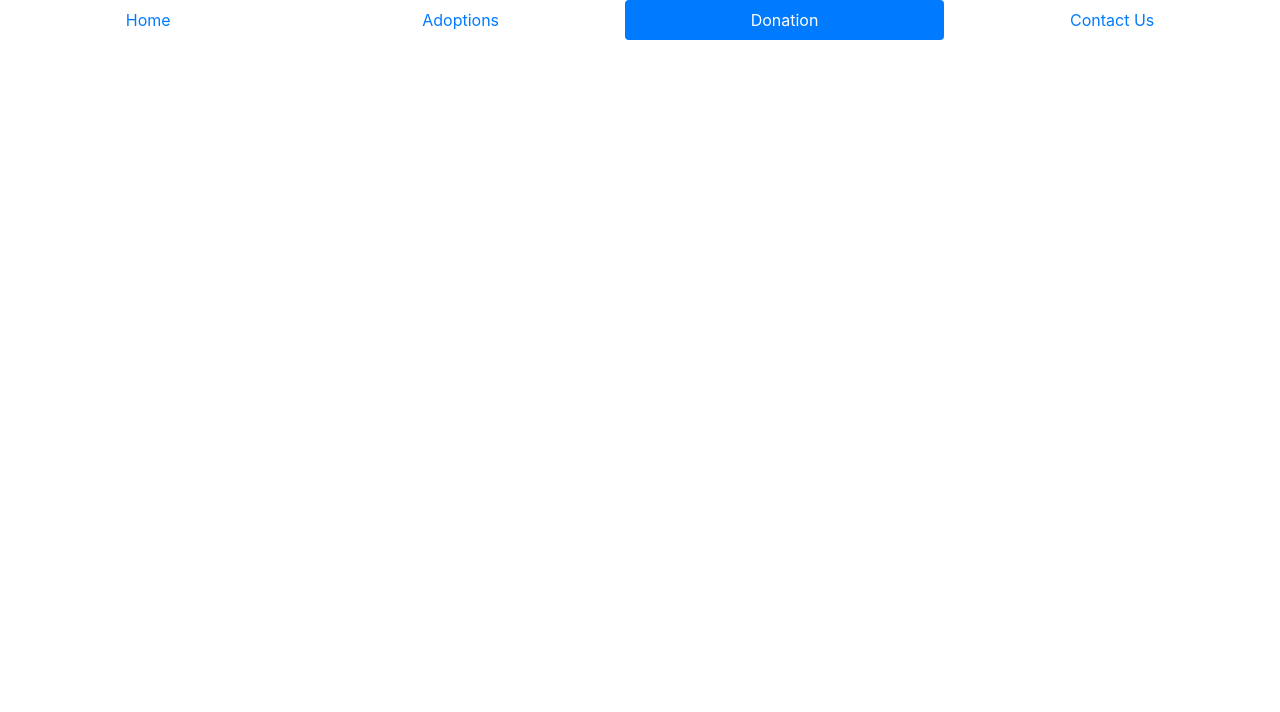
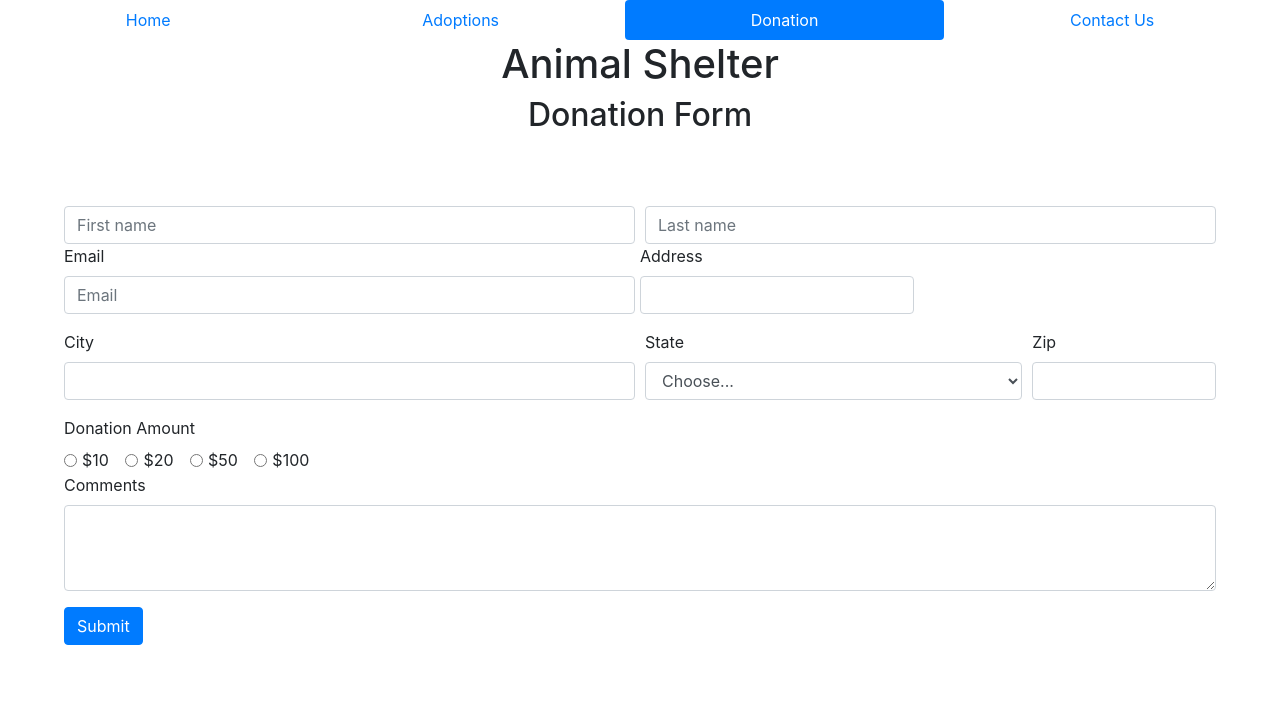
Before and after one commit to EDuarte019/animalshelter, a plain HTML site: page Angelina/donations.html in a window 1280 px wide. Drawn offline with nearby package versions, Linux system fonts and the light colour scheme.

Commit message:
Donations Form

```diff
--- a/Angelina/donations.css
+++ b/Angelina/donations.css
@@ -0,0 +1,17 @@
+@charset "UTF-8";
+
+/* Header Styles */
+h1, h2 {
+    text-align: center;
+}
+
+form {
+    padding: 5%;
+}
+label.donationAmount{
+     display: block;
+}
+
+#inputAddress {
+    width: 100%;
+}
--- a/Angelina/donations.html
+++ b/Angelina/donations.html
@@ -8,6 +8,7 @@
 
     <!-- Bootstrap CSS -->
     <link rel="stylesheet" href="https://stackpath.bootstrapcdn.com/bootstrap/4.3.1/css/bootstrap.min.css" integrity="sha384-ggOyR0iXCbMQv3Xipma34MD+dH/1fQ784/j6cY/iJTQUOhcWr7x9JvoRxT2MZw1T" crossorigin="anonymous">
+  <link rel="stylesheet" href="donations.css">
   </head>
   <body>
         <nav>
@@ -27,6 +28,78 @@
                       </ul>
             </nav>
 
+            <h1>Animal Shelter</h1>
+            <h2>Donation Form</h2>
+
+            <!-- First and last name -->
+            <form>
+              <div class="form-row">
+                <div class="col">
+                  <input type="text" class="form-control" placeholder="First name">
+                </div>
+                <div class="col">
+                  <input type="text" class="form-control" placeholder="Last name">
+                </div>
+              </div>
+
+
+            <!-- Email and Address -->
+
+                <div class="form-row">
+                  <div class="form-group col-md-6">
+                    <label for="inputEmail4">Email</label>
+                    <input type="email" class="form-control" id="inputEmail4" placeholder="Email" required = "">
+                  </div>
+                  <div class="form-group">
+                      <label for="inputAddress">Address</label>
+                      <input class="form-control" type="text" placeholder="" required = "">
+                    </div>
+                </div>
+                <div class="form-row">
+                  <div class="form-group col-md-6">
+                    <label for="inputCity">City</label>
+                    <input type="text" class="form-control" id="inputCity" required = "">
+                  </div>
+                  <div class="form-group col-md-4">
+                    <label for="inputState">State</label>
+                    <select id="inputState" class="form-control">
+                      <option selected>Choose...</option>
+                      <option>...</option>
+                    </select>
+                  </div>
+                  <div class="form-group col-md-2">
+                    <label for="inputZip">Zip</label>
+                    <input type="text" class="form-control" id="inputZip">
+                  </div>
+                </div>
+
+
+              <!-- Donation amount -->
+              <label class="donationAmount"for="exampleFormControlInput">Donation Amount</label>
+              <div class="form-check form-check-inline">
+                <input class="form-check-input" type="radio" name="inlineRadioOptions" id="inlineRadio1" value="option1">
+                <label class="form-check-label" for="inlineRadio1">$10</label>
+              </div>
+              <div class="form-check form-check-inline">
+                <input class="form-check-input" type="radio" name="inlineRadioOptions" id="inlineRadio2" value="option2">
+                <label class="form-check-label" for="inlineRadio2">$20</label>
+              </div>
+              <div class="form-check form-check-inline">
+                <input class="form-check-input" type="radio" name="inlineRadioOptions" id="inlineRadio3" value="option3">
+                <label class="form-check-label" for="inlineRadio3">$50</label>
+              </div>
+              <div class="form-check form-check-inline">
+                <input class="form-check-input" type="radio" name="inlineRadioOptions" id="inlineRadio4" value="option4">
+                <label class="form-check-label" for="inlineRadio3">$100</label>
+              </div>
+
+              <!-- Comments Box -->
+              <div class="form-group">
+                  <label for="exampleFormControlTextarea1">Comments</label>
+                  <textarea class="form-control" id="exampleFormControlTextarea1" rows="3"></textarea>
+                </div>
+              <button type="submit" class="btn btn-primary">Submit</button>
+              </form>
 
 
     <!-- Optional JavaScript -->
```
Also changed, not shown: Lennye /contact.html (+42 -0 lines).
